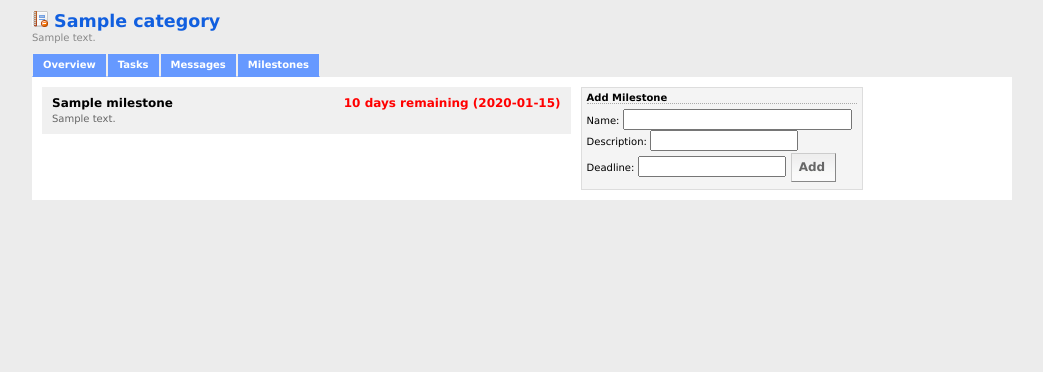
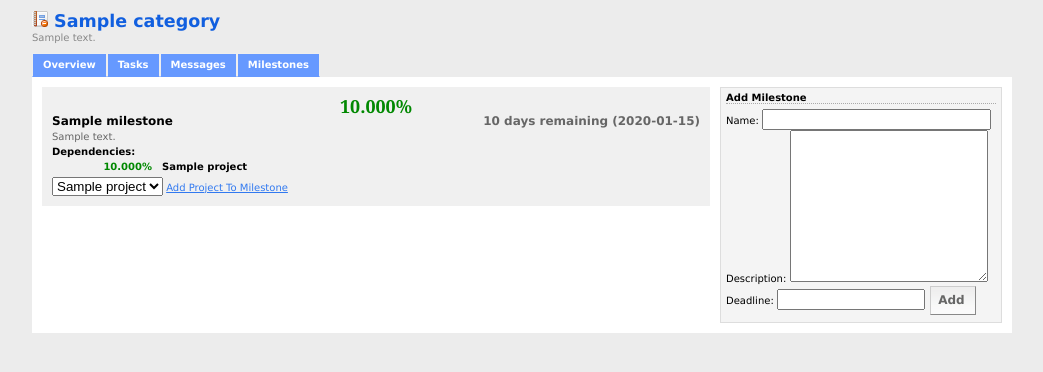
Before and after one commit to mreiferson/tasklance, a Django app: template apps/projman/templates/milestones.html in a window 1280 px wide. Shown: the part 35-407 px from the top of the page, without its empty margins (118-1161 px from the left). Run offline with Django 3.2, Linux system fonts and the light colour scheme; the template is opened without the code that fills it: most values are stand-ins (such as "Sample title", 1, 10 or a date in 2020); parts of the project's set-up code (start-up, migrations or seed data) failed here and were passed over.

Commit message:
added functionality to milestones
git-svn-id: https://svn.vrenesis.com/tasklance/trunk@3420 e4e18489-d04f-4dbd-bd3b-2e29156f5e3f

```diff
--- a/apps/projman/templates/addmilestone.html
+++ b/apps/projman/templates/addmilestone.html
@@ -2,7 +2,7 @@
 	<input type="hidden" name="priority" value=""/>
 	<input type="hidden" name="category" value="{{ category.id }}"/>
 	<label for="name">Name:</label> <input type="text" name="{{ milestone_form.name.name }}" style="width: 221px;"/><br/>
-	<label for="description">Description:</label> <input type="text" name="{{ milestone_form.description.name }}" style="width: 140px;"/><br/>
+	<label for="description">Description:</label> <textarea name="{{ milestone_form.description.name }}" style="width: 196px; height: 150px;"></textarea><br/>
 	<label for="deadline">Deadline:</label> <input type="text" name="{{ milestone_form.deadline.name }}" style="width: 140px;"/>
 	<button type="button" class="button">Add</button>
 </form>
--- a/apps/projman/templates/milestones.html
+++ b/apps/projman/templates/milestones.html
@@ -4,10 +4,22 @@
 
 {% block content %}
 <style type="text/css">
+	#milestones {
+		width: 668px;
+	}
+
 	.milestone {
 		margin-bottom: 1em;
 		background: #f0f0f0;
 		padding: 10px;
+	}
+
+	.milestone .msPercCompleted {
+		text-align: center;
+		font-size: 18px;
+		font-weight: bold;
+		font-family: Georgia;
+		color: #080;
 	}
 
 	.milestone .msName {
@@ -20,13 +32,41 @@
 		float: right;
 		font-weight: bold;
 		font-size: 12px;
-		color: #f00;
+		color: #666;
 	}
 
 	.milestone .msDescription {
 		clear: both;
-		padding-top: 5px;
+		padding: 5px 0;
 		color: #666;
+	}
+
+	.milestone .msDependenciesHeader {
+		font-weight: bold;
+		margin-bottom: 5px;
+	}
+
+	.milestone .msDependencies {
+		margin-left: 25px;
+		margin-bottom: 5px;
+	}
+
+	.msProject {
+		clear: both;
+	}
+
+	.msProject .msProjectPercCompleted {
+		font-weight: bold;
+		color: #080;
+		float: left;
+		width: 75px;
+		text-align: right;
+		margin-right: 10px;
+	}
+
+	.msProject .msProjectName {
+		font-weight: bold;
+		float: left;
 	}
 </style>
 <table cellspacing="0" id="overviewContainer">
@@ -34,10 +74,27 @@
 		<td style="vertical-align: top;">
 			<div id="milestones">
 				{% for milestone in category.milestone_set.all %}
-					<div id="milestone{{ milestone.id }}" class="milestone">
+					<div id="milestone{{ milestone.id }}" class="milestone" rel="{{ milestone.id }}">
+						<div class="msPercCompleted">{{ milestone.perc_completed|floatformat:3 }}%</div>
 						<div class="msName">{{ milestone.name }}</div>
 						<div class="msDeadline">{{ milestone.days_remaining.days }} day{% ifnotequal milestone.days_remaining.days 1 %}s{% endifnotequal %} remaining ({{ milestone.deadline|date:"Y-m-d" }})</div>
 						<div class="msDescription">{{ milestone.description }}</div>
+						<div class="msDependenciesHeader">Dependencies:</div>
+						<div class="msDependencies">
+							{% for project in milestone.project_set.all %}
+							<div class="msProject">
+								<div class="msProjectPercCompleted">{{ project.perc_completed|floatformat:3 }}%</div>
+								<div class="msProjectName">{{ project.name }}</div>
+							</div>
+							{% endfor %}
+							<div style="clear: both;"></div>
+						</div>
+						<select name="project_id">
+							{% for project in category.project_set.all %}
+							<option value="{{ project.id }}">{{ project.name }}</option>
+							{% endfor %}
+						</select>
+						<a href="javascript:;" class="addProjectLink">Add Project To Milestone</a>
 					</div>
 				{% endfor %}
 			</div>
@@ -52,4 +109,15 @@
 		</td>
 	</tr>
 </table>
+<script type="text/javascript" language="javascript">
+	$(document).ready(function() {
+			$('.addProjectLink').click(function() {
+					var parent = $(this).parents('.milestone');
+					$.post('{% url pm_milestoneaddproject %}', { 'milestone_id': parent.attr('rel'), 'project_id': $(':select[name=project_id]', parent).val() },
+						function(response) {
+							$('.msDependencies', parent).append($('<div>').addClass('msProject').append(response.name));
+						}, 'json');
+				});
+		});
+</script>
 {% endblock %}
--- a/apps/projman/urls.py
+++ b/apps/projman/urls.py
@@ -27,6 +27,7 @@ urlpatterns = patterns('',
 	url(r'^updatetodo/(?P<todo_id>\d+)/$', views.updatetodo, name='pm_updatetodo'),
 
 	url(r'^milestone/add/$', views.addmilestone, name='pm_addmilestone'),
+	url(r'^milestone/addproject/$', views.milestoneaddproject, name='pm_milestoneaddproject'),
 
 	url(r'^load/$', views.load, name='pm_load'),
 
--- a/site_media/css/default.css
+++ b/site_media/css/default.css
@@ -212,8 +212,7 @@ a:hover {
 
 .todos .icons {
 	float: left;
-	/*padding-top: 3px;*/
-	padding-right: 3px;
+	padding-right: 4px;
 }
 
 .todos .completeInput {
@@ -221,10 +220,14 @@ a:hover {
 	padding-right: 4px;
 }
 
+.todos .completeInput input {
+	width: 14px;
+	height: 14px;
+}
+
 .todos .item {
 	float: left;
 	line-height: 13px;
-	/*padding-top: 3px;*/
 	margin-right: 2px;
 }
 
```
Also changed, not shown: apps/projman/models.py (+21 -1 lines), apps/projman/templates/overview.html (+11 -0 lines), apps/projman/views.py (+13 -0 lines), apps/projman/migrations/0006_milestone_changes.py (added).
